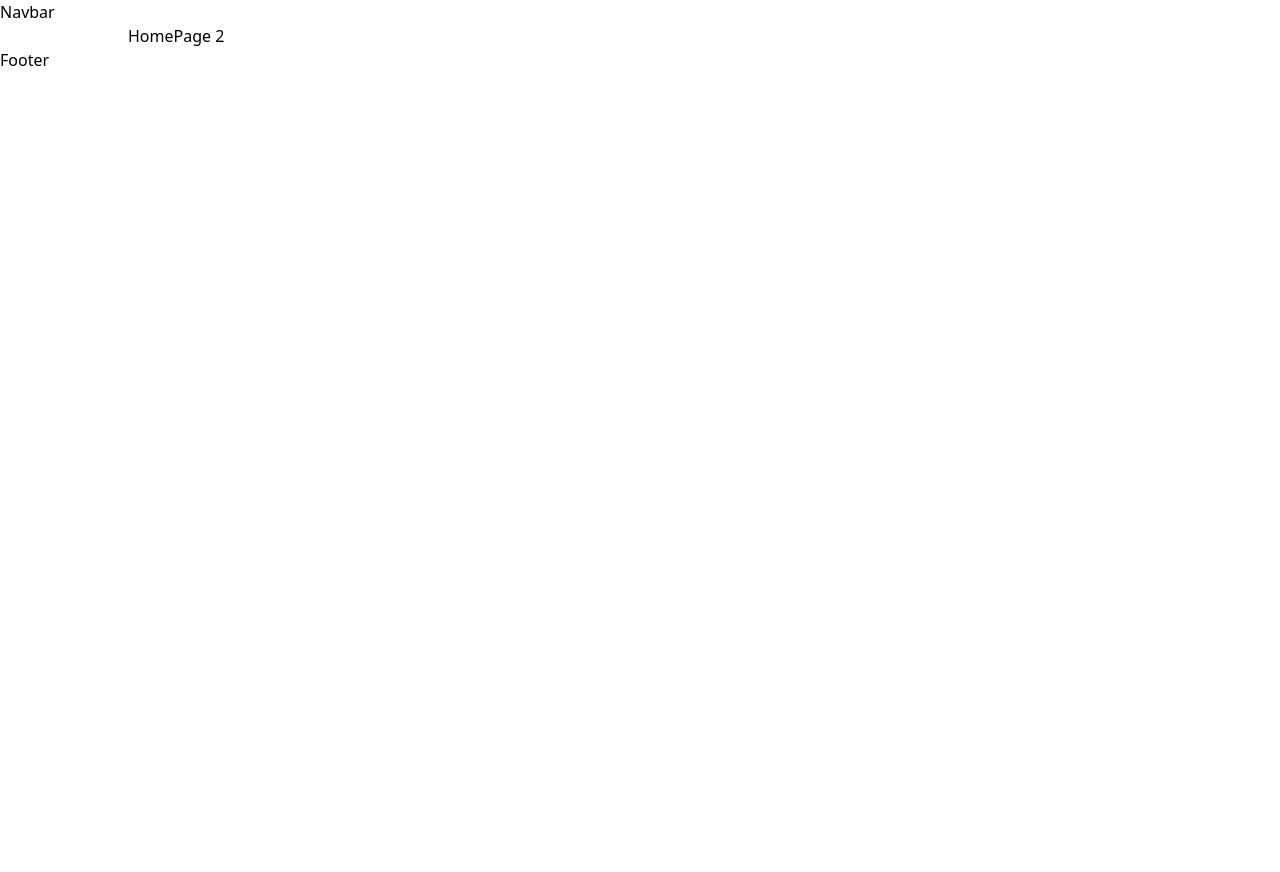
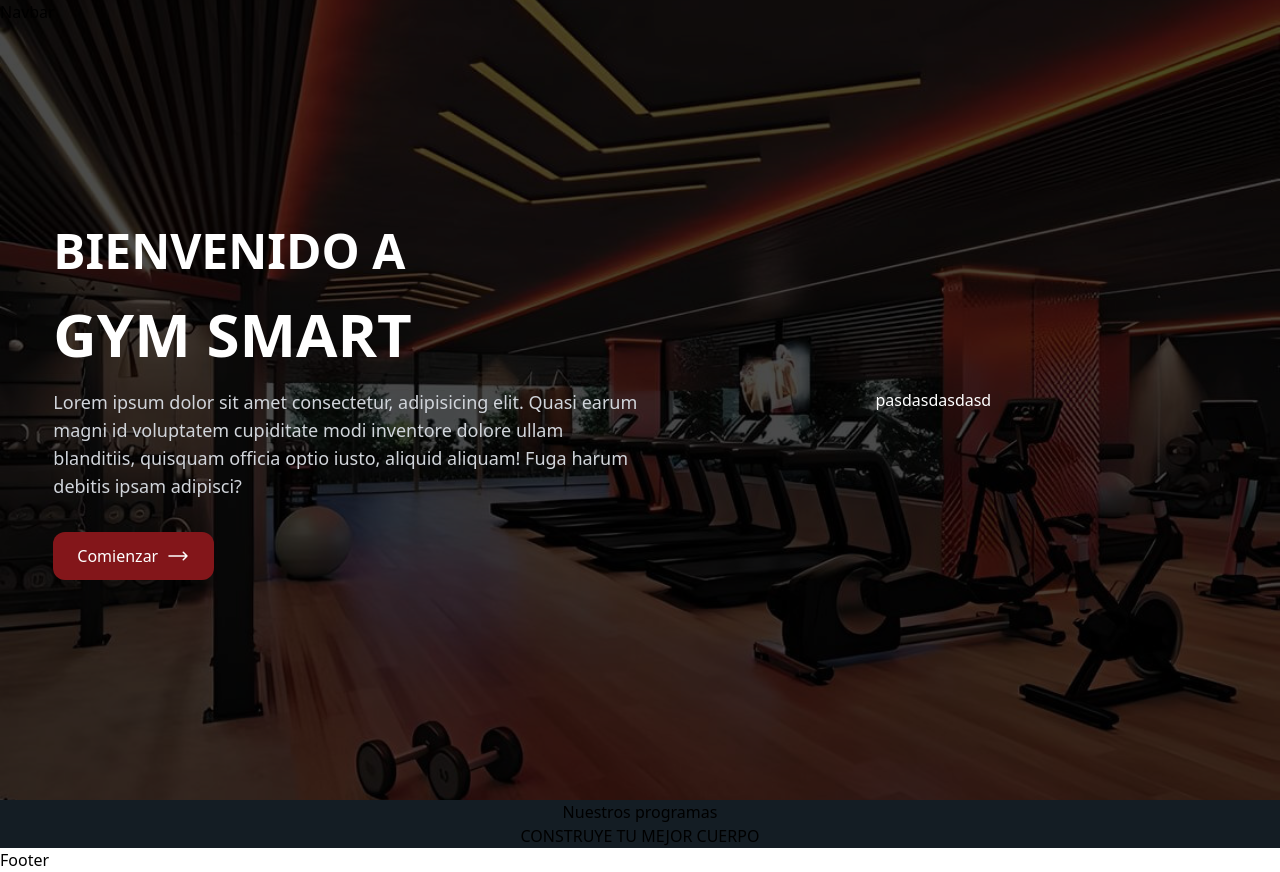
Before and after one commit to YeisonMC/gymsmart-frontend, a React (Vite) app: page / in a window 1280 px wide. Before the commit the page ends 800 px from the top, so only its background shows below. Built offline with nearby package versions, Linux system fonts and the light colour scheme.

Commit message:
avanze del proyecto

```diff
--- a/src/App.jsx
+++ b/src/App.jsx
@@ -8,7 +8,7 @@ const App = () => {
   return (
     <>
       <Navbar />
-      <section className="max-w-screen-lg w-11/12 mx-auto">
+      <section className="">
         <Routes>
           <Route path="/" element={<HomePage />} />
         </Routes>
--- a/src/components/Navbar.jsx
+++ b/src/components/Navbar.jsx
@@ -1,7 +1,7 @@
 import React from "react";
 
 const Navbar = () => {
-  return <div>Navbar</div>;
+  return <div className="absolute z-10">Navbar</div>;
 };
 
 export default Navbar;
--- a/src/pages/HomePage.jsx
+++ b/src/pages/HomePage.jsx
@@ -1,7 +1,18 @@
 import React from "react";
+import Banner from "./components/Banner";
+import Programs from "./components/Programs";
 
 const HomePage = () => {
-  return <div>HomePage 2</div>;
+  return (
+    <>
+      <section className="bg-color-background">
+        <Banner />
+        <nav className="max-w-screen-xl w-11/12 mx-auto">
+          <Programs />
+        </nav>
+      </section>
+    </>
+  );
 };
 
 export default HomePage;
--- /dev/null
+++ b/src/pages/components/Banner.jsx
@@ -0,0 +1,54 @@
+import React from "react";
+import BannerImage from "../../assets/img/home/banner.jpg";
+import { Link } from "react-router-dom";
+const Banner = () => {
+  return (
+    <div className="relative bg-gradient-to-r h-screen text-white overflow-hidden">
+      <div className="absolute inset-0">
+        <img
+          src={BannerImage}
+          alt="BannerImage - gymSmart"
+          className="object-cover object-center w-full h-full"
+        />
+        <div className="absolute inset-0 bg-black opacity-70 "></div>
+      </div>
+
+      <div className="relative z-10 grid grid-cols-2 items-center h-screen max-w-screen-2xl w-11/12 mx-auto">
+        <div>
+          <h1 className="text-5xl font-bold leading-tight mb-4 uppercase">
+            Bienvenido a
+          </h1>
+          <h1 className="text-6xl font-bold leading-tight mb-4 uppercase">
+            GYM Smart
+          </h1>
+          <p className="text-lg text-gray-300 mb-8">
+            Lorem ipsum dolor sit amet consectetur, adipisicing elit. Quasi
+            earum magni id voluptatem cupiditate modi inventore dolore ullam
+            blanditiis, quisquam officia optio iusto, aliquid aliquam! Fuga
+            harum debitis ipsam adipisci?
+          </p>
+          <Link className="bg-[#83161A] px-6 py-3 inline-flex gap-2 rounded-xl group">
+            <p className="font-medium ">Comienzar</p>
+            <svg
+              xmlns="http://www.w3.org/2000/svg"
+              fill="none"
+              viewBox="0 0 24 24"
+              strokeWidth="1.5"
+              stroke="currentColor"
+              className="size-6 transition-transform duration-300 group-hover:translate-x-3"
+            >
+              <path
+                strokeLinecap="round"
+                strokeLinejoin="round"
+                d="M17.25 8.25 21 12m0 0-3.75 3.75M21 12H3"
+              />
+            </svg>
+          </Link>
+        </div>
+        <div className="mx-auto"> pasdasdasdasd</div>
+      </div>
+    </div>
+  );
+};
+
+export default Banner;
--- /dev/null
+++ b/src/pages/components/Programs.jsx
@@ -0,0 +1,15 @@
+import React from "react";
+
+const Programs = () => {
+  return (
+    <section>
+      <div className="text-center">
+        <h1 className="">Nuestros programas</h1>
+        <h1 className="uppercase">Construye tu mejor cuerpo</h1>
+      </div>
+      <div></div>
+    </section>
+  );
+};
+
+export default Programs;
--- /dev/null
+++ b/src/pages/components/ScroollClient.jsx
@@ -0,0 +1,7 @@
+import React from "react";
+
+const ScroollClient = () => {
+  return <div>ScroollClient</div>;
+};
+
+export default ScroollClient;
--- a/tailwind.config.js
+++ b/tailwind.config.js
@@ -2,7 +2,11 @@
 export default {
   content: ["./index.html", "./src/**/*.{js,ts,jsx,tsx}"],
   theme: {
-    extend: {},
+    extend: {
+      colors: {
+        "color-background": "#141d24",
+      },
+    },
   },
   plugins: [],
 };
```
Also changed, not shown: src/assets/img/home/banner.jpg (added).
